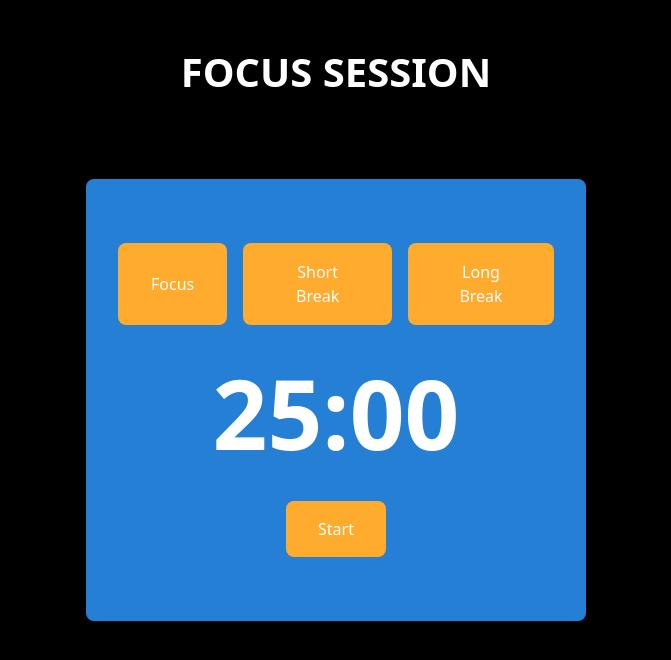
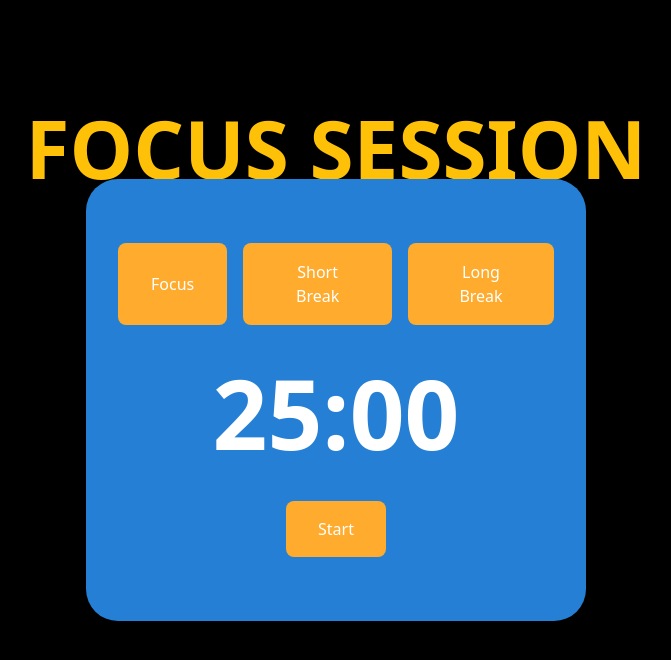
Before and after one commit to GnananSai/CodeCraft-TM-PAI, a Flask app: a page that uses templates/focus-session.html in a window 1280 px wide. Shown: the top 660 px of the page, without its empty margins (304-975 px from the left). Run offline with Flask 3, Linux system fonts and the light colour scheme; parts of the project's set-up code (start-up, migrations or seed data) failed here and were passed over.

Commit message:
focus session updated

```diff
--- a/templates/focus-session.html
+++ b/templates/focus-session.html
@@ -8,6 +8,10 @@
       rel="stylesheet"
       integrity="sha384-T3c6CoIi6uLrA9TneNEoa7RxnatzjcDSCmG1MXxSR1GAsXEV/Dwwykc2MPK8M2HN"
       crossorigin="anonymous"
+    />
+    <link
+      rel="stylesheet"
+      href="https://cdn.jsdelivr.net/npm/bootstrap-icons@1.11.2/font/bootstrap-icons.min.css"
     />
     <link
       rel="stylesheet"
@@ -33,6 +37,9 @@
         left: 50%;
         padding: 4em 2em;
         border-radius: 0.5em;
+      }
+      .big-container {
+        margin-top: 100px;
       }
       .button {
         border: none;
@@ -108,13 +115,22 @@
   </head>
 
   <body>
-    <div class="header">
-      <h1 class="text-white m-5 fw-700 fw-bolder">FOCUS SESSION</h1>
-    </div>
-    <div class="container">
+    <script
+      src="https://cdn.jsdelivr.net/npm/bootstrap@5.3.2/dist/js/bootstrap.bundle.min.js"
+      integrity="sha384-C6RzsynM9kWDrMNeT87bh95OGNyZPhcTNXj1NW7RuBCsyN/o0jlpcV8Qyq46cDfL"
+      crossorigin="anonymous"
+    ></script>
+
+    <section
+      class="big-container d-flex flex-column justify-content-center align-items-center"
+    >
+      <span class="text-warning fw-bolder display-1">FOCUS SESSION</span>
+      <div class="container rounded-5">
         <div class="section-container">
           <button id="focus" class="btn btn-timer btn-focus">Focus</button>
-        <button id="shortbreak" class="btn btn-shortbreak">Short Break</button>
+          <button id="shortbreak" class="btn btn-shortbreak">
+            Short Break
+          </button>
           <button id="longbreak" class="btn btn-longbreak">Long Break</button>
         </div>
         <div class="time-btn-container">
@@ -128,7 +144,9 @@
           </div>
         </div>
       </div>
+    </section>
 
     <script src="{{url_for('static', filename='focus-session.js')}}"></script>
+    <!-- <script src="../static/focus-session.js"></script> -->
   </body>
 </html>
```
Lines whose indentation alone changed are shown as unchanged.
